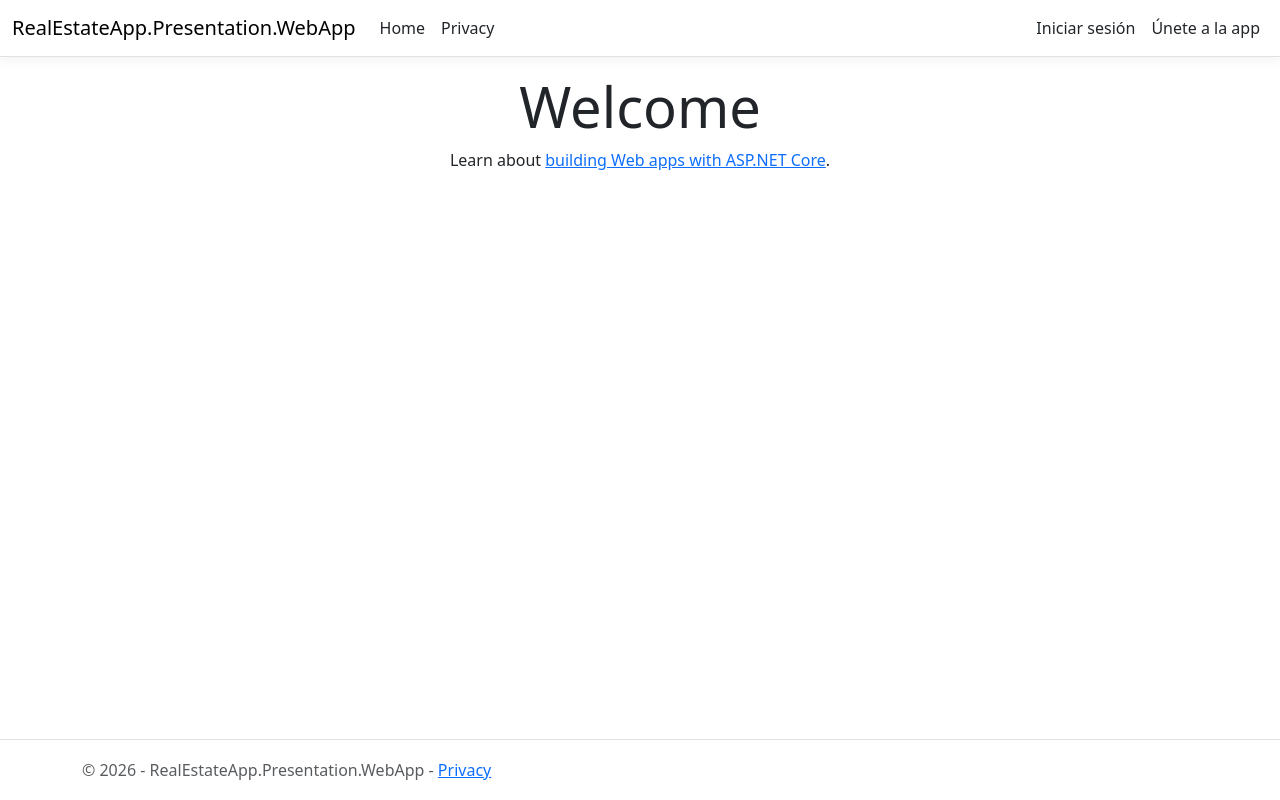
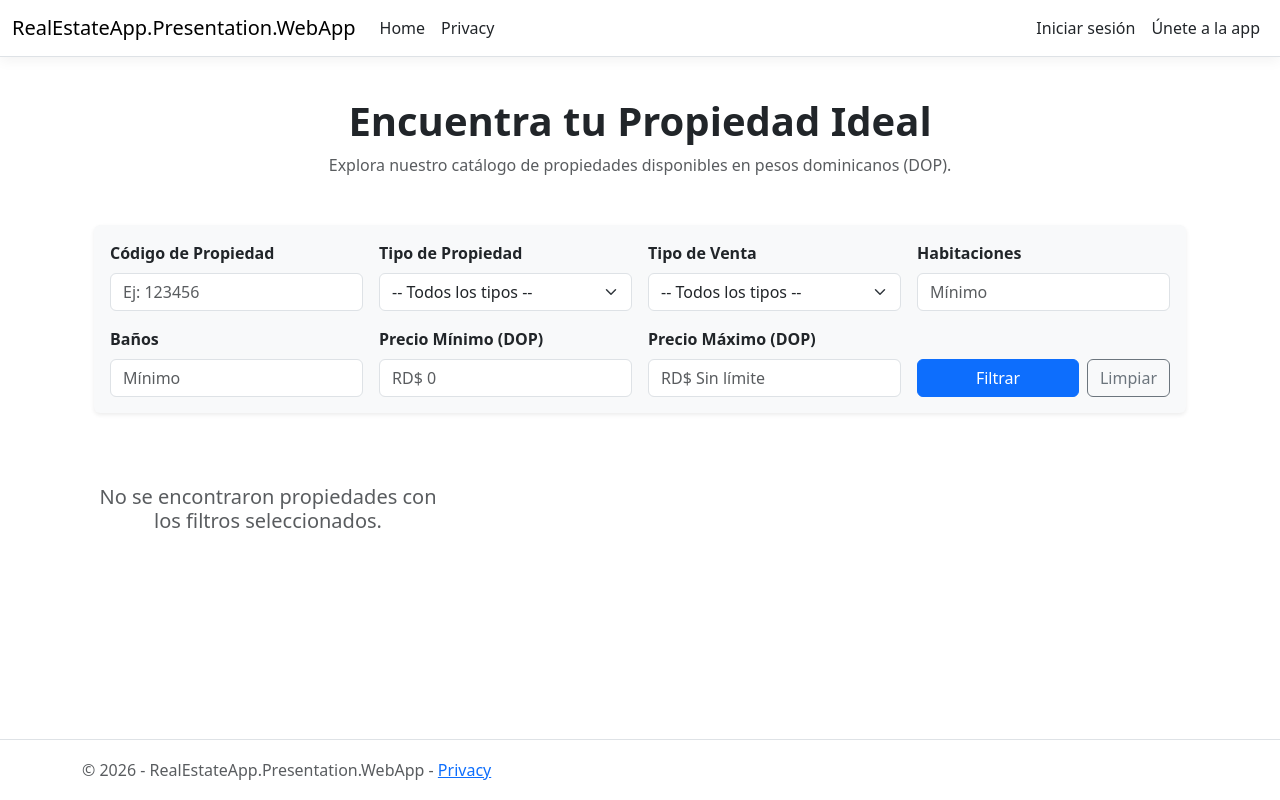
Before and after one commit to Ronelmambru6/RealEstateApp, an ASP.NET Core app: page / in a window 1280 px wide. Run offline with ASP.NET Core 8, Linux system fonts and the light colour scheme; style sheets or scripts are compiled from the project's sources.

Commit message:
feat: implementar home público con filtros combinados, búsqueda por código y pantalla de detalle con slider e información de agente (#32)

```diff
--- a/src/Core/RealEstateApp.Core.Domain/Entities/Property.cs
+++ b/src/Core/RealEstateApp.Core.Domain/Entities/Property.cs
@@ -6,7 +6,7 @@ namespace RealEstateApp.Core.Domain.Entities;
 public class Property : BaseEntity
 {
     public required string Code { get; set; } // Código único de 6 dígitos
-    public decimal Price { get; set; }        // Expresado en DOP
+    public double Price { get; set; }        // Expresado en DOP
     public double SizeInMeters { get; set; }  // Tamaño en metros
     public int Bedrooms { get; set; }
     public int Bathrooms { get; set; }
--- a/src/Infrastructure/RealEstateApp.Infrastructure.Persistence/ServiceRegistration.cs
+++ b/src/Infrastructure/RealEstateApp.Infrastructure.Persistence/ServiceRegistration.cs
@@ -32,5 +32,6 @@ public static class ServiceRegistration
 
         services.AddTransient<IPropertyStatsService, PropertyStatsService>();
         services.AddTransient<ICatalogMaintenanceService, CatalogMaintenanceService>();
+        services.AddTransient<IHomeService, HomeService>();
     }
 }
--- a/src/Presentation/RealEstateApp.Presentation.WebApp/Controllers/HomeController.cs
+++ b/src/Presentation/RealEstateApp.Presentation.WebApp/Controllers/HomeController.cs
@@ -1,31 +1,39 @@
-using System.Diagnostics;
 using Microsoft.AspNetCore.Mvc;
-using RealEstateApp.Presentation.WebApp.Models;
+using Microsoft.AspNetCore.Mvc.Rendering;
+using RealEstateApp.Core.Application.Interfaces.Services;
+using RealEstateApp.Core.Application.ViewModels.Home;
 
 namespace RealEstateApp.Presentation.WebApp.Controllers;
 
 public class HomeController : Controller
 {
-    private readonly ILogger<HomeController> _logger;
+    private readonly IHomeService _homeService;
+    private readonly ICatalogMaintenanceService _catalogService;
 
-    public HomeController(ILogger<HomeController> logger)
+    public HomeController(IHomeService homeService, ICatalogMaintenanceService catalogService)
     {
-        _logger = logger;
+        _homeService = homeService;
+        _catalogService = catalogService;
     }
 
-    public IActionResult Index()
+    public async Task<IActionResult> Index(FilterPropertyViewModel filter)
     {
-        return View();
+        var propertyTypes = await _catalogService.GetAllPropertyTypesAsync();
+        var saleTypes = await _catalogService.GetAllSaleTypesAsync();
+
+        filter.PropertyTypes = new SelectList(propertyTypes, "Id", "Name", filter.PropertyTypeId);
+        filter.SaleTypes = new SelectList(saleTypes, "Id", "Name", filter.SaleTypeId);
+
+        filter.Properties = await _homeService.GetFilteredPropertiesAsync(filter);
+
+        return View(filter);
     }
 
-    public IActionResult Privacy()
+    public async Task<IActionResult> Details(int id)
     {
-        return View();
-    }
+        var propertyDetail = await _homeService.GetPropertyDetailByIdAsync(id);
+        if (propertyDetail == null) return NotFound();
 
-    [ResponseCache(Duration = 0, Location = ResponseCacheLocation.None, NoStore = true)]
-    public IActionResult Error()
-    {
-        return View(new ErrorViewModel { RequestId = Activity.Current?.Id ?? HttpContext.TraceIdentifier });
+        return View(propertyDetail);
     }
 }
--- a/src/Presentation/RealEstateApp.Presentation.WebApp/Views/Home/Index.cshtml
+++ b/src/Presentation/RealEstateApp.Presentation.WebApp/Views/Home/Index.cshtml
@@ -1,8 +1,95 @@
+@model RealEstateApp.Core.Application.ViewModels.Home.FilterPropertyViewModel
 @{
-    ViewData["Title"] = "Home Page";
+    ViewData["Title"] = "Catálogo de Propiedades";
 }
 
-<div class="text-center">
-    <h1 class="display-4">Welcome</h1>
-    <p>Learn about <a href="https://learn.microsoft.com/aspnet/core">building Web apps with ASP.NET Core</a>.</p>
+<div class="container py-4">
+    <div class="text-center mb-5">
+        <h1 class="fw-bold">Encuentra tu Propiedad Ideal</h1>
+        <p class="text-muted">Explora nuestro catálogo de propiedades disponibles en pesos dominicanos (DOP).</p>
+    </div>
+
+    <!-- Formulario de Filtros y Búsqueda por Código -->
+    <div class="card border-0 shadow-sm mb-4 bg-light">
+        <div class="card-body">
+            <form method="get" asp-action="Index">
+                <div class="row g-3">
+                    <div class="col-md-3">
+                        <label class="form-label fw-semibold">Código de Propiedad</label>
+                        <input asp-for="PropertyCode" class="form-control" placeholder="Ej: 123456" />
+                    </div>
+                    <div class="col-md-3">
+                        <label class="form-label fw-semibold">Tipo de Propiedad</label>
+                        <select asp-for="PropertyTypeId" asp-items="Model.PropertyTypes" class="form-select">
+                            <option value="">-- Todos los tipos --</option>
+                        </select>
+                    </div>
+                    <div class="col-md-3">
+                        <label class="form-label fw-semibold">Tipo de Venta</label>
+                        <select asp-for="SaleTypeId" asp-items="Model.SaleTypes" class="form-select">
+                            <option value="">-- Todos los tipos --</option>
+                        </select>
+                    </div>
+                    <div class="col-md-3">
+                        <label class="form-label fw-semibold">Habitaciones</label>
+                        <input asp-for="Bedrooms" type="number" class="form-control" min="1" placeholder="Mínimo" />
+                    </div>
+                    <div class="col-md-3">
+                        <label class="form-label fw-semibold">Baños</label>
+                        <input asp-for="Bathrooms" type="number" class="form-control" min="1" placeholder="Mínimo" />
+                    </div>
+                    <div class="col-md-3">
+                        <label class="form-label fw-semibold">Precio Mínimo (DOP)</label>
+                        <input asp-for="MinPrice" type="number" step="1000" class="form-control" placeholder="RD$ 0" />
+                    </div>
+                    <div class="col-md-3">
+                        <label class="form-label fw-semibold">Precio Máximo (DOP)</label>
+                        <input asp-for="MaxPrice" type="number" step="1000" class="form-control" placeholder="RD$ Sin límite" />
+                    </div>
+                    <div class="col-md-3 d-flex align-items-end gap-2">
+                        <button type="submit" class="btn btn-primary w-100">Filtrar</button>
+                        <a asp-action="Index" class="btn btn-outline-secondary">Limpiar</a>
+                    </div>
+                </div>
+            </form>
+        </div>
+    </div>
+
+    <!-- Listado de Propiedades Disponibles -->
+    <div class="row row-cols-1 row-cols-md-3 g-4">
+        @if (Model.Properties.Count == 0)
+        {
+            <div class="col-12 text-center py-5">
+                <h5 class="text-muted">No se encontraron propiedades con los filtros seleccionados.</h5>
+            </div>
+        }
+        else
+        {
+            @foreach (var item in Model.Properties)
+            {
+                <div class="col">
+                    <div class="card h-100 border-0 shadow-sm">
+                        <img src="@(string.IsNullOrEmpty(item.MainImageUrl) ? "/images/default-property.jpg" : item.MainImageUrl)"
+                             class="card-img-top object-fit-cover" style="height: 200px;" alt="Imagen de propiedad">
+                        <div class="card-body">
+                            <div class="d-flex justify-content-between align-items-center mb-2">
+                                <span class="badge bg-primary">@item.PropertyTypeName</span>
+                                <span class="badge bg-success">@item.SaleTypeName</span>
+                            </div>
+                            <h5 class="card-title fw-bold text-dark">RD$ @item.Price.ToString("N0")</h5>
+                            <p class="text-muted small mb-2">Código: <strong>@item.Code</strong></p>
+                            <div class="d-flex justify-content-between text-muted small border-top pt-2">
+                                <span>🛏️ @item.Bedrooms Hab.</span>
+                                <span>🛁 @item.Bathrooms Baños</span>
+                                <span>📐 @item.Fläche m²</span>
+                            </div>
+                        </div>
+                        <div class="card-footer bg-white border-0 pb-3">
+                            <a asp-action="Details" asp-route-id="@item.Id" class="btn btn-outline-primary w-100">Ver Detalle</a>
+                        </div>
+                    </div>
+                </div>
+            }
+        }
+    </div>
 </div>
```
Also changed, not shown: src/Core/RealEstateApp.Core.Application/Interfaces/Services/IHomeService.cs (added, +9 -0 lines), src/Core/RealEstateApp.Core.Application/ViewModels/Home/FilterPropertyViewModel.cs (added, +18 -0 lines), src/Core/RealEstateApp.Core.Application/ViewModels/Home/HomePropertyViewModel.cs (added, +15 -0 lines), src/Core/RealEstateApp.Core.Application/ViewModels/Home/PropertyDetailViewModel.cs (added, +29 -0 lines), src/Infrastructure/RealEstateApp.Infrastructure.Persistence/Services/HomeService.cs (added, +130 -0 lines), src/Presentation/RealEstateApp.Presentation.WebApp/Views/Home/Details.cshtml (added, +104 -0 lines), src/Presentation/RealEstateApp.Presentation.WebApp/Views/Home/Details.cshtml.cs (added, +12 -0 lines), src/Core/RealEstateApp.Core.Application/RealEstateApp.Core.Application.csproj, src/Infrastructure/RealEstateApp.Infrastructure.Identity/RealEstateApp.Infrastructure.Identity.csproj, src/Infrastructure/RealEstateApp.Infrastructure.Persistence/RealEstateApp.Infrastructure.Persistence.csproj, src/Presentation/RealEstateApp.Presentation.WebApi/RealEstateApp.Presentation.WebApi.csproj.
